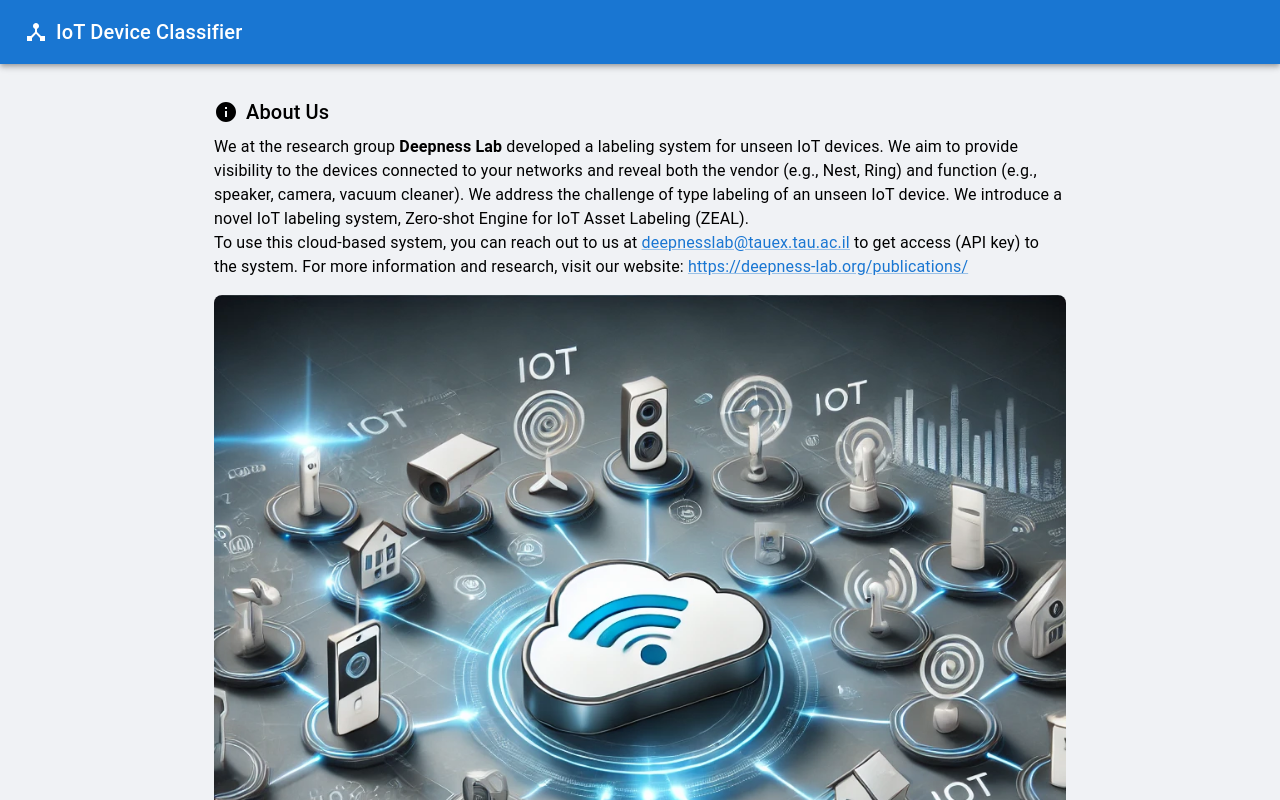
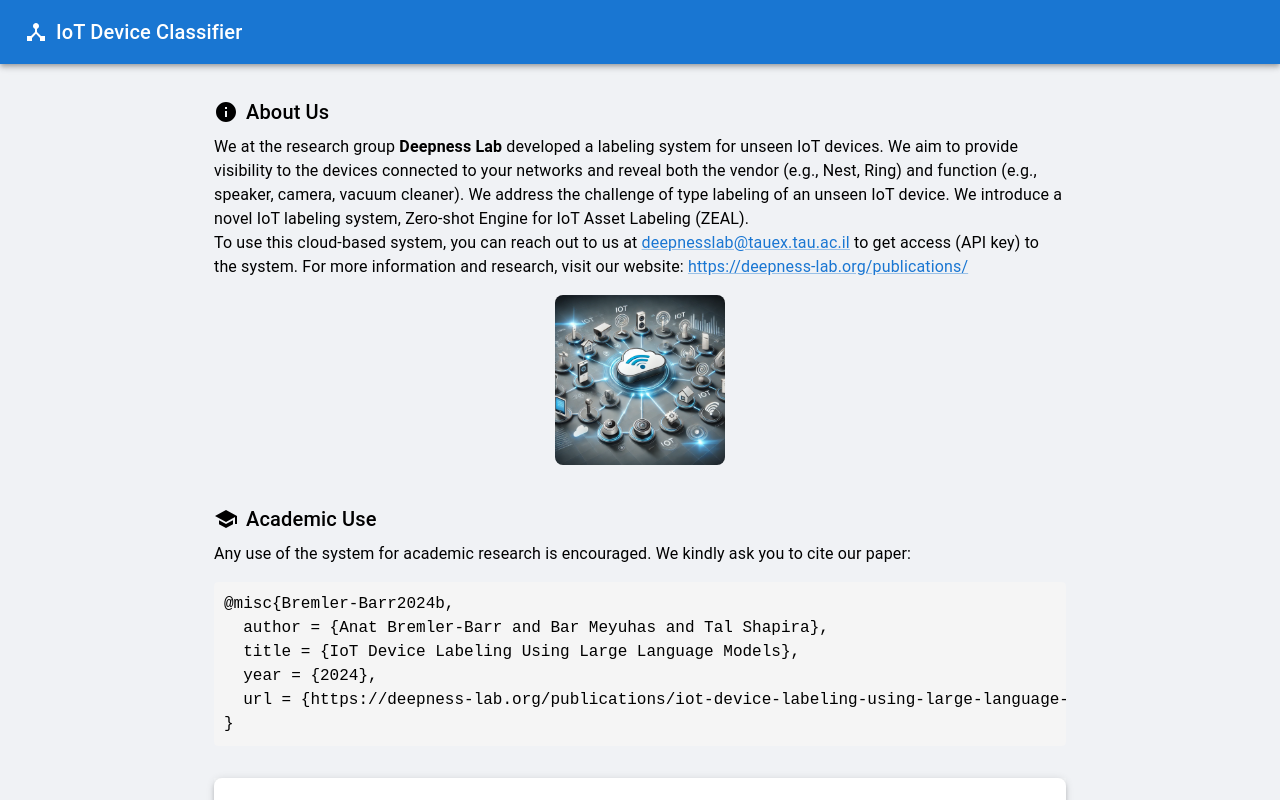
Before and after one commit to barmey/ZEAL_Cloud_Frontend, a React (Create React App) app: page / in a window 1280 px wide. Shown: the top 800 px of the page. Built offline with nearby package versions, Linux system fonts and the light colour scheme; what aws-amplify would draw is missing.

Commit message:
Update App.js

```diff
--- a/src/App.js
+++ b/src/App.js
@@ -347,7 +347,7 @@ const App = () => {
             <img
               src={mainImage}
               alt="IoT Devices"
-              style={{ maxWidth: '100%', borderRadius: '8px' }}
+              style={{ maxWidth: '20%', borderRadius: '8px' }}
             />
           </Box>
               }
```
